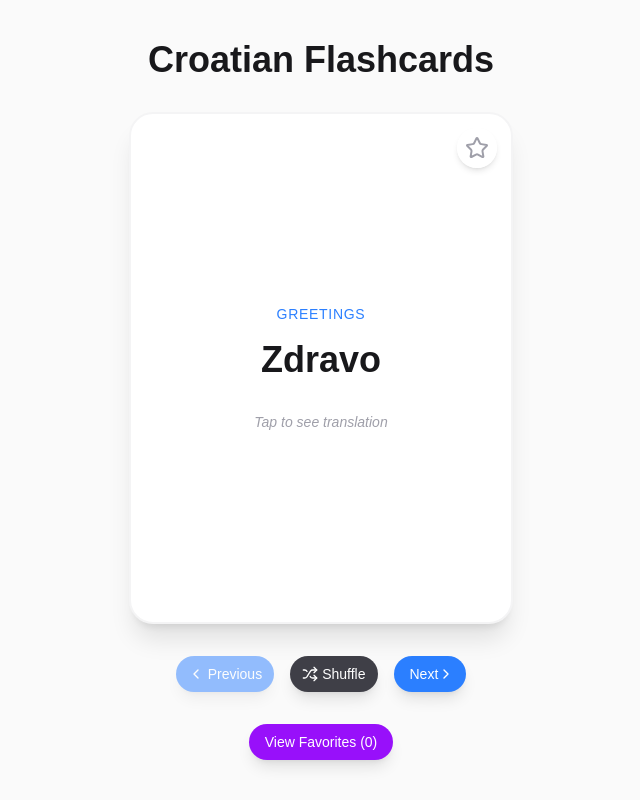
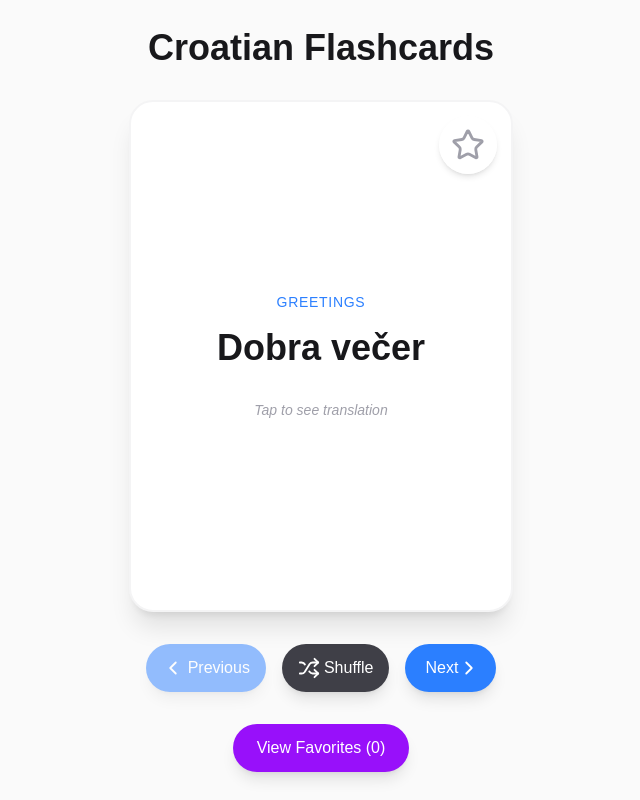
Before and after one commit to jakalabric/cro-flashcards, a Next.js app: page / in a window 1280 px wide. Shown: the whole page, without its empty margins (319-959 px from the left). Built offline with nearby package versions, Linux system fonts and the light colour scheme; no server answers.

Commit message:
button size fixes

```diff
--- a/app/page.tsx
+++ b/app/page.tsx
@@ -1,6 +1,6 @@
 "use client";
 
-import { useState, useEffect, useCallback } from "react";
+import { useState, useEffect, useCallback, useRef } from "react";
 import { Flashcard as FlashcardType } from "@/lib/types";
 import { STARTER_PACK } from "@/lib/starter-pack";
 import { fetchCustomCards } from "@/lib/csv-fetcher";
@@ -27,6 +27,7 @@ export default function Home() {
   const [favorites, setFavorites] = useState<string[]>(getStoredFavorites);
   const [isLoading, setIsLoading] = useState(true);
   const [showFavorites, setShowFavorites] = useState(false);
+  const prevShowFavorites = useRef(showFavorites);
 
   useEffect(() => {
     async function loadCards() {
@@ -39,7 +40,32 @@ export default function Home() {
       }
 
       const combinedCards = [...STARTER_PACK, ...customCards];
-      setAllCards(combinedCards);
+
+      // Separate the greeting card (g1) and the rest of the cards
+      // Separate greeting cards and other cards
+      const greetingCards = combinedCards.filter(card => card.category === "Greetings");
+      const nonGreetingCards = combinedCards.filter(card => card.category !== "Greetings");
+
+      let firstCard: FlashcardType | undefined;
+      let remainingCards: FlashcardType[] = [];
+
+      if (greetingCards.length > 0) {
+        // Select a random greeting card to be the first
+        const randomIndex = Math.floor(Math.random() * greetingCards.length);
+        firstCard = greetingCards[randomIndex];
+        remainingCards = [...greetingCards.filter((_, i) => i !== randomIndex), ...nonGreetingCards];
+      } else {
+        remainingCards = nonGreetingCards;
+      }
+
+      // Shuffle the remaining cards
+      const shuffledRemainingCards = [...remainingCards].sort(() => Math.random() - 0.5);
+
+      // Combine the first card (if found) with the shuffled remaining cards
+      const initialDeck = firstCard ? [firstCard, ...shuffledRemainingCards] : shuffledRemainingCards;
+
+      setAllCards(initialDeck);
+      setCurrentDeck(initialDeck);
       setIsLoading(false);
     }
 
@@ -60,8 +86,26 @@ export default function Home() {
     const deckToSet = showFavorites
       ? allCards.filter(card => favorites.includes(card.id))
       : allCards;
-    setCurrentDeck(deckToSet);
-    setCurrentIndex(0);
+
+    // Only reset index if the deck content actually changes, or if showFavorites is toggled
+    // This prevents resetting when only favorites are added/removed within the current view
+    const currentDeckIds = currentDeck.map(card => card.id);
+    const newDeckIds = deckToSet.map(card => card.id);
+
+    const deckContentChanged = JSON.stringify(currentDeckIds) !== JSON.stringify(newDeckIds);
+
+    if (deckContentChanged || showFavorites !== prevShowFavorites.current) {
+      setCurrentDeck(deckToSet);
+      setCurrentIndex(0);
+    } else if (deckToSet.length > 0 && currentDeck.length === 0) {
+      // Handle case where deck was empty and now has cards (e.g., after loading)
+      setCurrentDeck(deckToSet);
+      setCurrentIndex(0);
+    } else {
+      setCurrentDeck(deckToSet);
+    }
+
+    prevShowFavorites.current = showFavorites;
   }, [allCards, showFavorites, favorites]);
 
   const handleNext = useCallback(() => {
@@ -141,7 +185,7 @@ export default function Home() {
 
       <button
         onClick={handleViewFavorites}
-        className="mt-8 px-4 py-2 text-sm font-medium rounded-full bg-purple-600 text-white shadow-lg hover:bg-purple-700 focus:outline-none focus:ring-4 focus:ring-purple-300 transition-all duration-200"
+        className="mt-8 px-6 py-3 text-base font-medium rounded-full bg-purple-600 text-white shadow-lg hover:bg-purple-700 focus:outline-none focus:ring-4 focus:ring-purple-300 transition-all duration-200"
       >
         {showFavorites ? "View All Cards" : `View Favorites (${favorites.length})`}
       </button>
--- a/components/Controls.tsx
+++ b/components/Controls.tsx
@@ -22,25 +22,25 @@ export default function Controls({
       <button
         onClick={onPrevious}
         disabled={currentIndex === 0}
-        className="flex items-center justify-center text-sm px-3 py-2 rounded-full bg-blue-500 text-white shadow-lg hover:bg-blue-600 focus:outline-none focus:ring-4 focus:ring-blue-300 disabled:opacity-50 disabled:cursor-not-allowed"
+        className="flex items-center justify-center text-base px-4 py-3 rounded-full bg-blue-500 text-white shadow-lg hover:bg-blue-600 focus:outline-none focus:ring-4 focus:ring-blue-300 disabled:opacity-50 disabled:cursor-not-allowed"
       >
-        <ChevronLeft size={16} />
+        <ChevronLeft size={22} />
         <span className="ml-1">Previous</span>
       </button>
       <button
         onClick={onShuffle}
-        className="flex items-center justify-center text-sm px-3 py-2 rounded-full bg-zinc-700 text-white shadow-lg hover:bg-zinc-800 focus:outline-none focus:ring-4 focus:ring-zinc-500"
+        className="flex items-center justify-center text-base px-4 py-3 rounded-full bg-zinc-700 text-white shadow-lg hover:bg-zinc-800 focus:outline-none focus:ring-4 focus:ring-zinc-500"
       >
-        <Shuffle size={16} />
+        <Shuffle size={22} />
         <span className="ml-1">Shuffle</span>
       </button>
       <button
         onClick={onNext}
         disabled={currentIndex === totalCards - 1}
-        className="flex items-center justify-center text-sm px-3 py-2 rounded-full bg-blue-500 text-white shadow-lg hover:bg-blue-600 focus:outline-none focus:ring-4 focus:ring-blue-300 disabled:opacity-50 disabled:cursor-not-allowed"
+        className="flex items-center justify-center text-base px-4 py-3 rounded-full bg-blue-500 text-white shadow-lg hover:bg-blue-600 focus:outline-none focus:ring-4 focus:ring-blue-300 disabled:opacity-50 disabled:cursor-not-allowed"
       >
         <span className="ml-1">Next</span>
-        <ChevronRight size={16} />
+        <ChevronRight size={22} />
       </button>
     </div>
   );
--- a/components/Flashcard.tsx
+++ b/components/Flashcard.tsx
@@ -26,10 +26,10 @@ export default function Flashcard({ card, isFavorite, onToggleFavorite }: Flashc
           e.stopPropagation();
           onToggleFavorite(card.id);
         }}
-        className="absolute top-4 right-4 z-10 p-2 rounded-full bg-white/80 dark:bg-zinc-800/80 shadow-md backdrop-blur-sm transition-transform active:scale-95"
+        className="absolute top-4 right-4 z-10 p-3 rounded-full bg-white/80 dark:bg-zinc-800/80 shadow-md backdrop-blur-sm transition-transform active:scale-95"
       >
         <Star
-          size={24}
+          size={34}
           className={isFavorite ? "fill-yellow-400 text-yellow-400" : "text-zinc-400"}
         />
       </button>
@@ -42,28 +42,48 @@ export default function Flashcard({ card, isFavorite, onToggleFavorite }: Flashc
         onClick={handleFlip}
       >
         {/* Front (Croatian) */}
-        <div className="absolute inset-0 w-full h-full backface-hidden rounded-3xl bg-white dark:bg-zinc-900 shadow-xl border-2 border-zinc-100 dark:border-zinc-800 flex flex-col items-center justify-center p-8 text-center">
-          <span className="text-sm font-medium text-blue-500 mb-4 uppercase tracking-wider">
+        <div className={`absolute inset-0 w-full h-full backface-hidden rounded-3xl shadow-xl border-2 flex flex-col items-center justify-center p-8 text-center
+          ${card.id === "sp1" // Check for "Pomalo" card
+            ? "bg-red-600 border-white" // Red background, white border
+            : "bg-white dark:bg-zinc-900 border-zinc-100 dark:border-zinc-800"}
+        `}>
+          <span className={`text-sm font-medium mb-4 uppercase tracking-wider
+            ${card.id === "sp1" ? "text-white" : "text-blue-500"}
+          `}>
             {card.category}
           </span>
-          <h2 className="text-4xl font-bold text-zinc-900 dark:text-zinc-50 break-words">
+          <h2 className={`text-4xl font-bold break-words
+            ${card.id === "sp1" ? "text-white" : "text-zinc-900 dark:text-zinc-50"}
+          `}>
             {card.croatian}
           </h2>
-          <p className="mt-8 text-zinc-400 text-sm italic">Tap to see translation</p>
+          <p className={`mt-8 text-sm italic
+            ${card.id === "sp1" ? "text-white/80" : "text-zinc-400"}
+          `}>Tap to see translation</p>
         </div>
 
         {/* Back (English) */}
         <div
-          className="absolute inset-0 w-full h-full backface-hidden rounded-3xl bg-blue-50 dark:bg-zinc-700 shadow-xl border-2 border-blue-100 dark:border-zinc-600 flex flex-col items-center justify-center p-8 text-center"
+          className={`absolute inset-0 w-full h-full backface-hidden rounded-3xl shadow-xl border-2 flex flex-col items-center justify-center p-8 text-center
+            ${card.id === "sp1" // Check for "Pomalo" card
+              ? "bg-blue-600 border-white" // Blue background, white border
+              : "bg-blue-50 dark:bg-zinc-700 border-blue-100 dark:border-zinc-600"}
+          `}
           style={{ transform: "rotateY(180deg)" }}
         >
-          <span className="text-sm font-medium text-zinc-400 mb-4 uppercase tracking-wider">
+          <span className={`text-sm font-medium mb-4 uppercase tracking-wider
+            ${card.id === "sp1" ? "text-white" : "text-zinc-400"}
+          `}>
             English
           </span>
-          <h2 className="text-3xl font-semibold text-zinc-800 dark:text-zinc-200 break-words">
+          <h2 className={`text-3xl font-semibold break-words
+            ${card.id === "sp1" ? "text-white" : "text-zinc-800 dark:text-zinc-200"}
+          `}>
             {card.english}
           </h2>
-          <p className="mt-8 text-zinc-400 text-sm italic">Tap to see original</p>
+          <p className={`mt-8 text-sm italic
+            ${card.id === "sp1" ? "text-white/80" : "text-zinc-400"}
+          `}>Tap to see original</p>
         </div>
       </motion.div>
     </div>
--- a/lib/starter-pack.ts
+++ b/lib/starter-pack.ts
@@ -239,4 +239,7 @@ export const STARTER_PACK: Flashcard[] = [
   { id: "v18", croatian: "Razumjeti", english: "To understand", category: "Verbs" },
   { id: "v19", croatian: "Misliti", english: "To think", category: "Verbs" },
   { id: "v20", croatian: "Znati", english: "To know", category: "Verbs" },
+
+  // SPECIAL PHRASES
+  { id: "sp1", croatian: "Pomalo", english: "It is what it is", category: "Special Phrases" },
 ];
```
